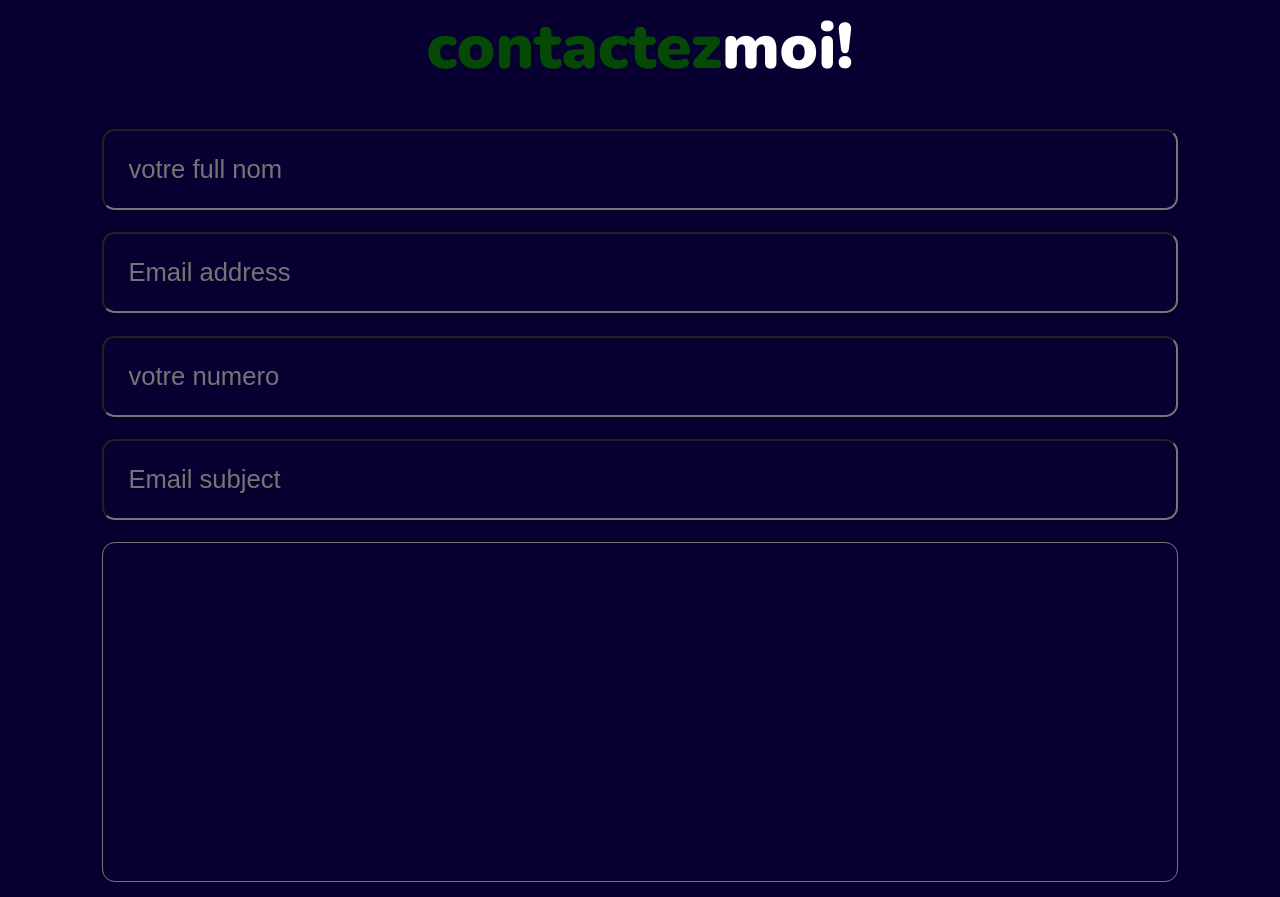
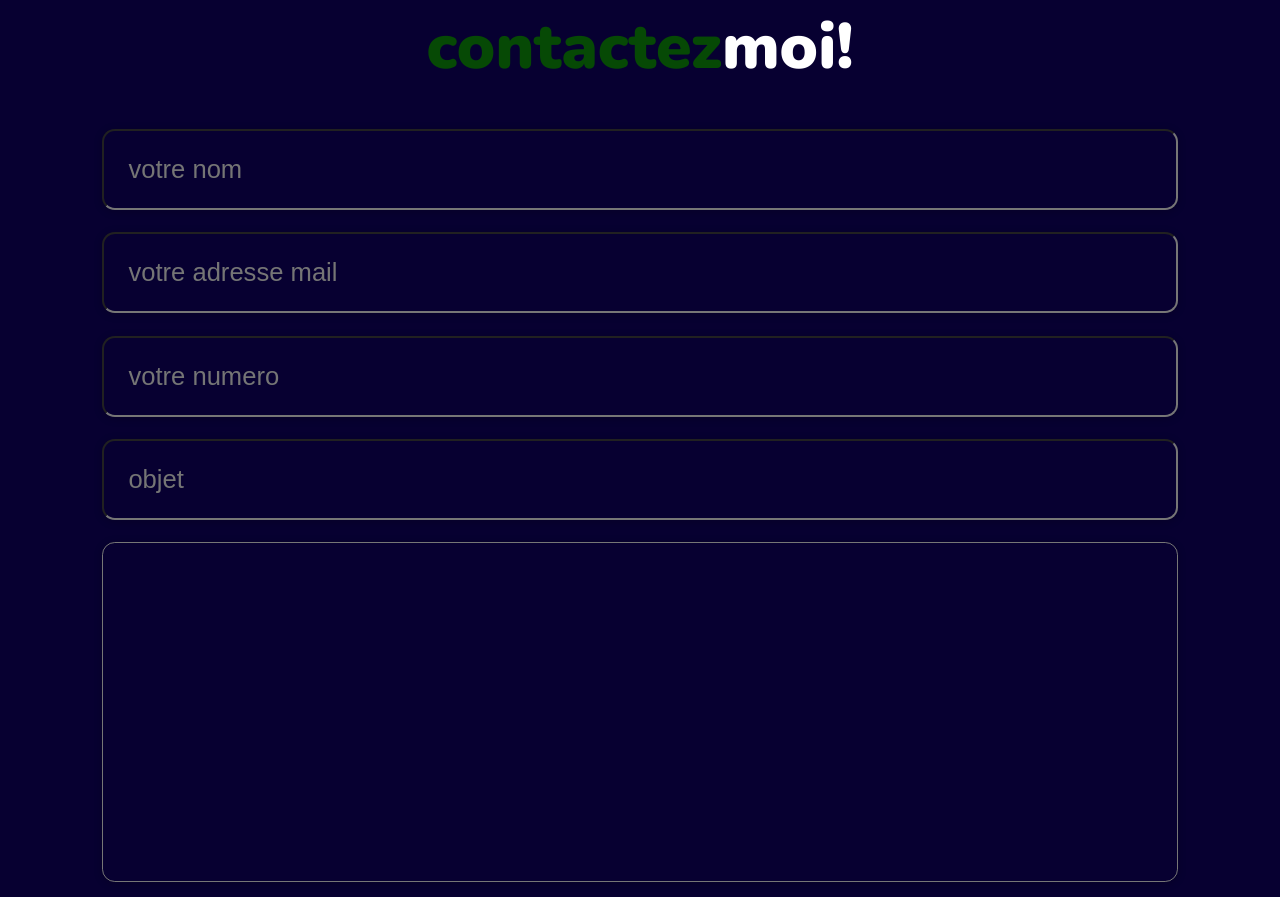
Before and after one commit to yassine-mi/projet-yassine, a plain HTML site: page index.html in a window 1280 px wide. Shown: the part 2559-3456 px from the top of the page. Drawn offline with nearby package versions, Linux system fonts and the light colour scheme.

Commit message:
contact c'est bien modifier

```diff
--- a/index.html
+++ b/index.html
@@ -119,12 +119,12 @@
 
         <form action="#">
             <div class="input-box">
-                <input type="text" placeholder="votre full nom">
-                <input type="email" placeholder="Email address">
+                <input type="text" placeholder="votre nom">
+                <input type="email" placeholder="votre adresse mail">
             </div>
             <div class="input-box">
                 <input type="number" placeholder="votre numero">
-                <input type="text" placeholder="Email subject">
+                <input type="text" placeholder="objet">
             </div>
             <textarea name="" id="" cols="30" rows="10"></textarea>
             <button class="btn2"><a href="#" target="_blank">envoyer votre message</a></button>
```
